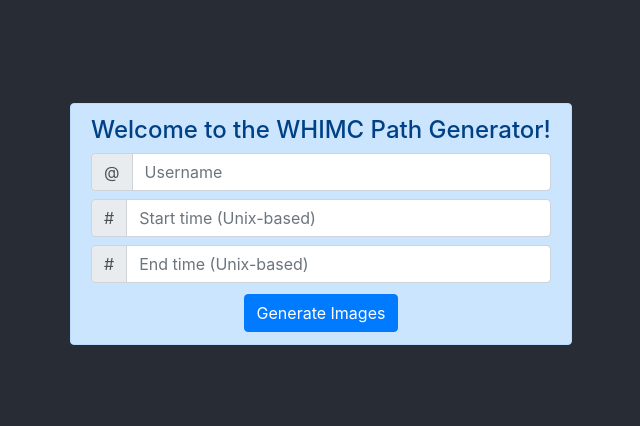
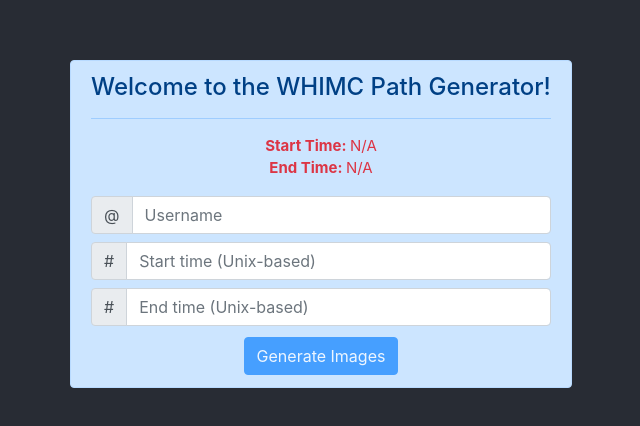
Before and after one commit to whimc/Path-Displayer, a React (Create React App) app: page / in a window 1280 px wide. Shown: the part 168-594 px from the top of the page, without its empty margins (319-959 px from the left). Built offline with nearby package versions, Linux system fonts and the light colour scheme.

Commit message:
Building base components

```diff
--- a/src/App.js
+++ b/src/App.js
@@ -4,8 +4,6 @@
 
 import Alert from 'react-bootstrap/Alert'
 import Button from 'react-bootstrap/Button'
-import InputGroup from 'react-bootstrap/InputGroup'
-import FormControl from 'react-bootstrap/FormControl'
 
 import WHIMCInput from './components/WHIMCInput'
 
@@ -20,13 +18,11 @@
       />
       <header className="App-header">
         <div>
-          <Alert variant="primary">
+          <Alert variant="primary" className="mx-2">
             <Alert.Heading>Welcome to the WHIMC Path Generator!</Alert.Heading>
-
-          <WHIMCInput symbol="@" text="Username" className="pb-2"/>
-          <WHIMCInput symbol="#" text="Start time (Unix-based)" className="pb-2"/>
-          <WHIMCInput symbol="#" text="End time (Unix-based)" className="pb-2"/>
-          <Button variant="primary">Generate Images</Button>
+            <hr/>
+            <WHIMCInput/>
+            <Button variant="primary" disabled>Generate Images</Button>
           </Alert>
         </div>
       </header>
--- /dev/null
+++ b/src/components/CustomInput.js
@@ -0,0 +1,40 @@
+import React from 'react';
+
+import InputGroup from 'react-bootstrap/InputGroup'
+import FormControl from 'react-bootstrap/FormControl'
+
+class CustomInput extends React.Component {
+
+    constructor(props) {
+        super(props)
+        this.state = {
+            symbol: '',
+            text: '',
+        }
+    }
+
+    render() {
+
+        var prepend = (null)
+        if (this.props.symbol) {
+            prepend = (
+                <InputGroup.Prepend>
+                    <InputGroup.Text id="basic-addon1">{this.props.symbol}</InputGroup.Text>
+                </InputGroup.Prepend>
+            )
+        }
+
+        return (
+            <InputGroup className={this.props.className}>
+                {prepend}
+                <FormControl
+                    placeholder={this.props.text}
+                    aria-label={this.props.text}
+                    aria-describedby="basic-addon1"
+                />
+            </InputGroup>
+        )
+    }
+}
+
+export default CustomInput;
--- /dev/null
+++ b/src/components/TimeDisplayer.js
@@ -0,0 +1,32 @@
+import React from 'react';
+
+import { FormatTimestamp, GetTimeColorClass } from '../helpers.js';
+
+class TimeDisplayer extends React.Component {
+
+    constructor(props) {
+        super(props);
+        this.state = {
+            startTime: '',
+            endTime: '',
+        };
+    }
+
+    render() {
+        var startTimeClass = "p-0 m-0 " + GetTimeColorClass(this.props.startTime);
+        var endTimeClass = GetTimeColorClass(this.props.endTime);
+
+        return (
+            <div style={{fontSize: 15}}>
+                <p className={startTimeClass}>
+                    <b>Start Time: </b> {FormatTimestamp(this.props.startTime)}
+                </p>
+                <p className={endTimeClass}>
+                    <b>End Time: </b> {FormatTimestamp(this.props.endTime)}
+                </p>
+            </div>
+        );
+    }
+}
+
+export default TimeDisplayer;
--- a/src/components/WHIMCInput.js
+++ b/src/components/WHIMCInput.js
@@ -1,21 +1,17 @@
-import React, { Component } from 'react';
+import React from 'react';
 
-import InputGroup from 'react-bootstrap/InputGroup'
-import FormControl from 'react-bootstrap/FormControl'
+import CustomInput from './CustomInput';
+import TimeDisplayer from './TimeDisplayer';
 
 class WHIMCInput extends React.Component {
     render() {
         return (
-            <InputGroup className={this.props.className}>
-                <InputGroup.Prepend>
-                    <InputGroup.Text id="basic-addon1">{this.props.symbol}</InputGroup.Text>
-                </InputGroup.Prepend>
-                <FormControl
-                    placeholder={this.props.text}
-                    aria-label={this.props.text}
-                    aria-describedby="basic-addon1"
-                />
-            </InputGroup>
+            <div>
+                <TimeDisplayer/>
+                <CustomInput symbol="@" text="Username" className="pb-2" />
+                <CustomInput symbol="#" text="Start time (Unix-based)" className="pb-2" />
+                <CustomInput symbol="#" text="End time (Unix-based)" className="pb-2" />
+            </div>
         )
     }
 }
--- /dev/null
+++ b/src/helpers.js
@@ -0,0 +1,44 @@
+const MONTHS = ['January', 'February', 'March', 'April', 'May', 'June',
+    'July', 'August', 'September', 'October', 'November', 'December'];
+
+export function IsValidDate(timestamp) {
+    if (isNaN(timestamp) || timestamp < 0) {
+        return false;
+    }
+
+    timestamp = parseInt(timestamp) * 1000
+    var date = new Date(timestamp);
+
+    if (isNaN(date.getTime())) {
+        return false;
+    }
+
+    return true;
+}
+
+export function FormatTimestamp(timestamp) {
+    if (!IsValidDate(timestamp)) {
+        return "N/A";
+    }
+
+    timestamp = parseInt(timestamp) * 1000
+    var date = new Date(timestamp);
+
+    var day = date.getDate();
+    var month = MONTHS[date.getMonth()];
+    var year = date.getFullYear();
+    var hour = date.getHours() % 12;
+    if (hour === 0) hour = 12;
+    var min = "0" + date.getMinutes();
+    var am_pm = (date.getHours() >= 12) ? "PM" : "AM";
+
+    return month + ' ' + day + ' ' + year + ' ' + hour + ':' + min.substr(-2) + ' ' + am_pm;
+}
+
+export function GetTimeColorClass(timestamp) {
+    if (!IsValidDate(timestamp)) {
+        return 'text-danger'
+    }
+
+    return ''
+}
```
